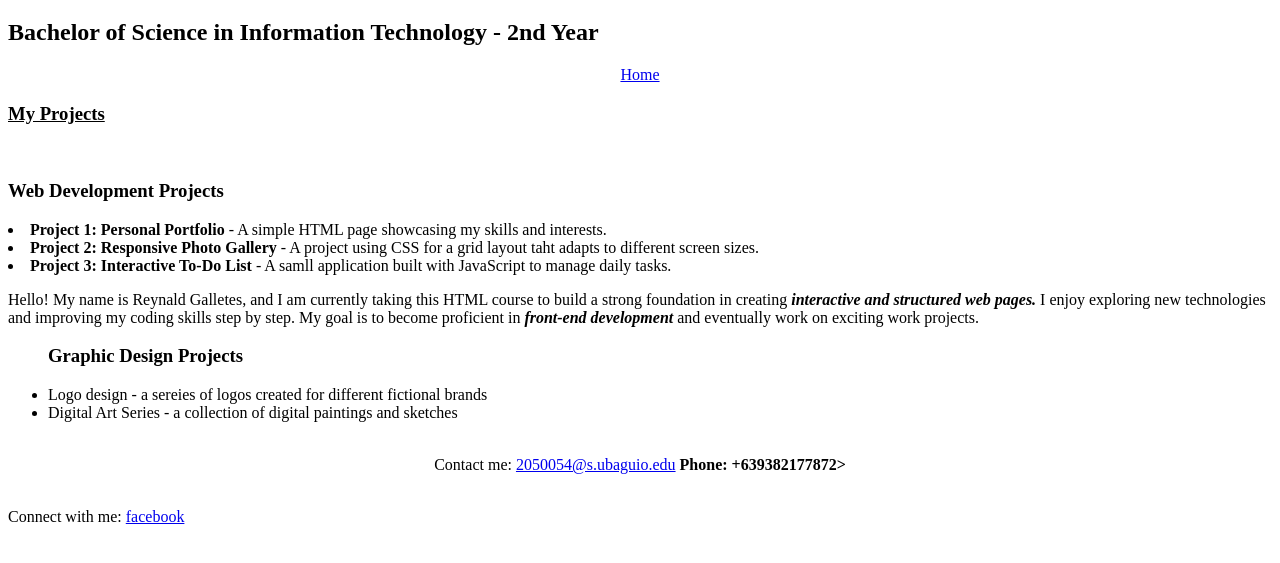
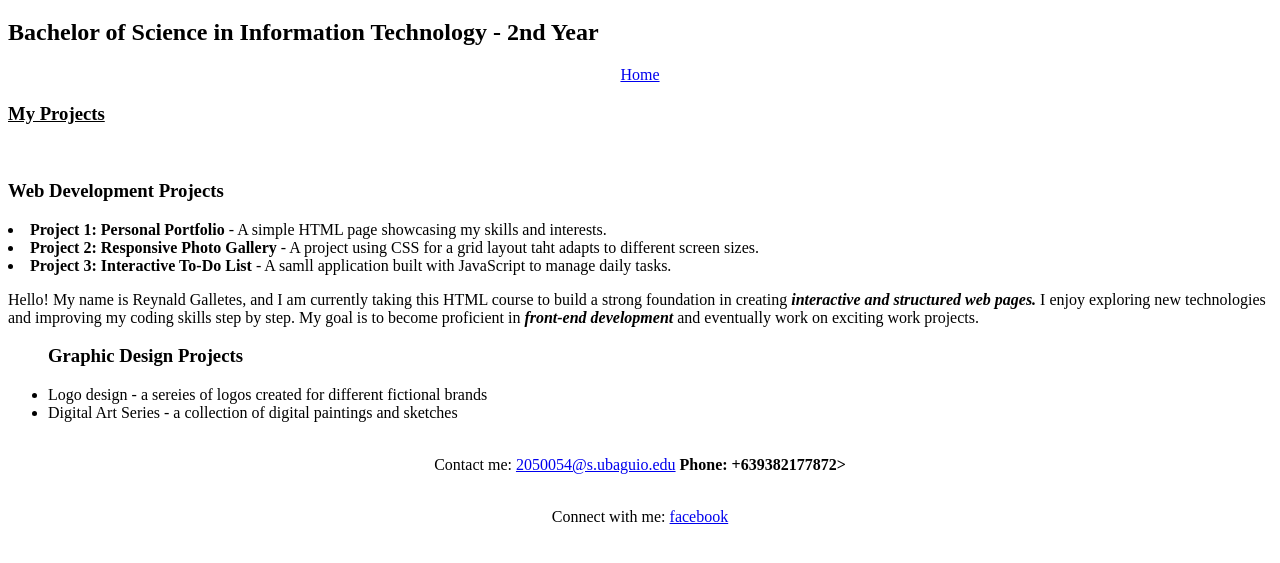
Before and after one commit to Reynald231/reynaldgalletes_fg_exam, a plain HTML site: page projects.html in a window 1280 px wide. Shown: the part 87-650 px from the top of the page. Drawn offline with Linux system fonts and the light colour scheme.

Commit message:
first commit

```diff
--- a/projects.html
+++ b/projects.html
@@ -29,7 +29,7 @@
         <br>
          <center> Contact me: <a href="20250054@s.ubaguio.edu ">2050054@s.ubaguio.edu</a> <b>Phone: +639382177872></b></center>
         <br>
-        <p>Connect with me: <a href="https://www.facebook.com/ ">facebook <b></b></a></p>
+        <center><p>Connect with me: <a href="https://www.facebook.com/ ">facebook <b></b></a></p></center>
     </table>
 </body>
 
```
